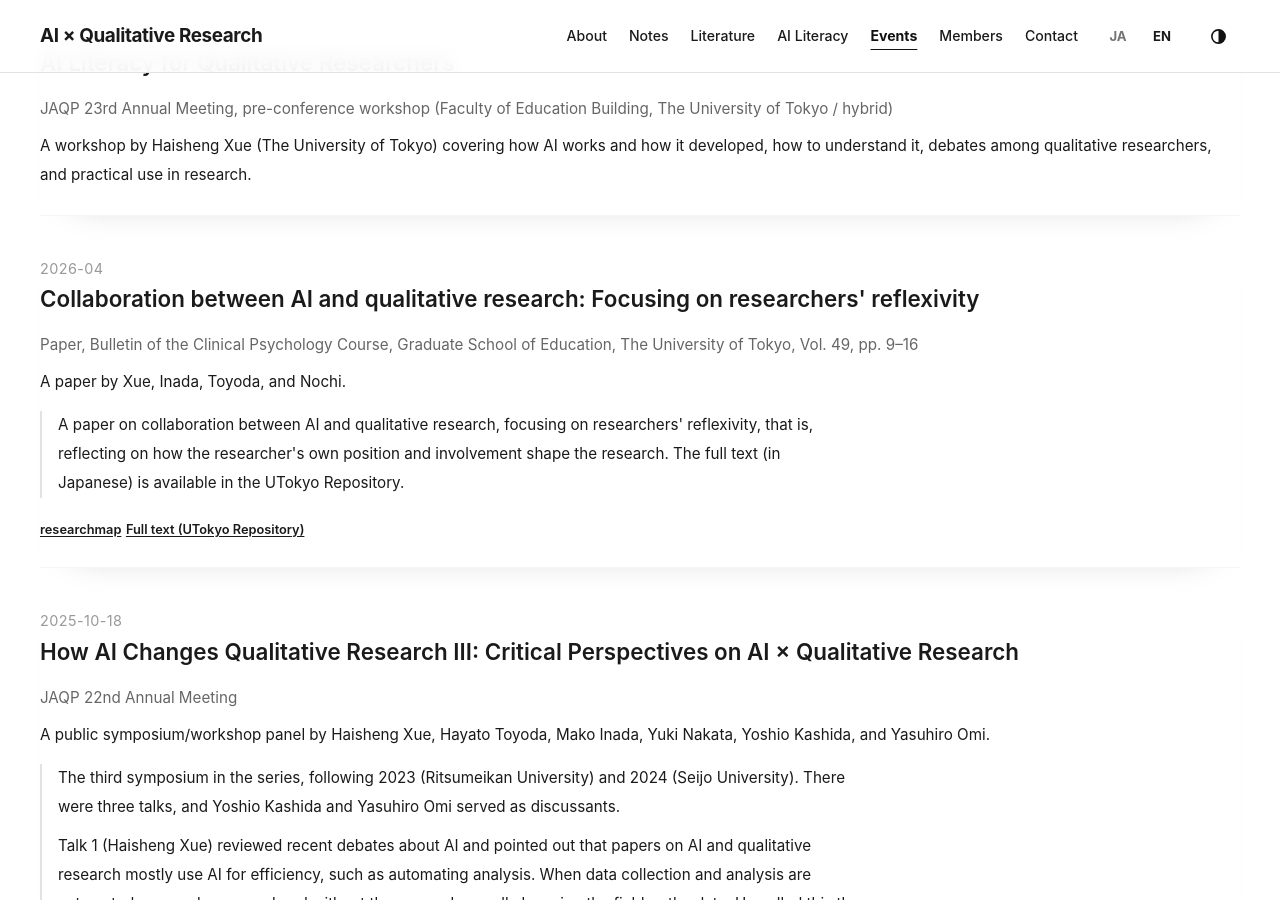
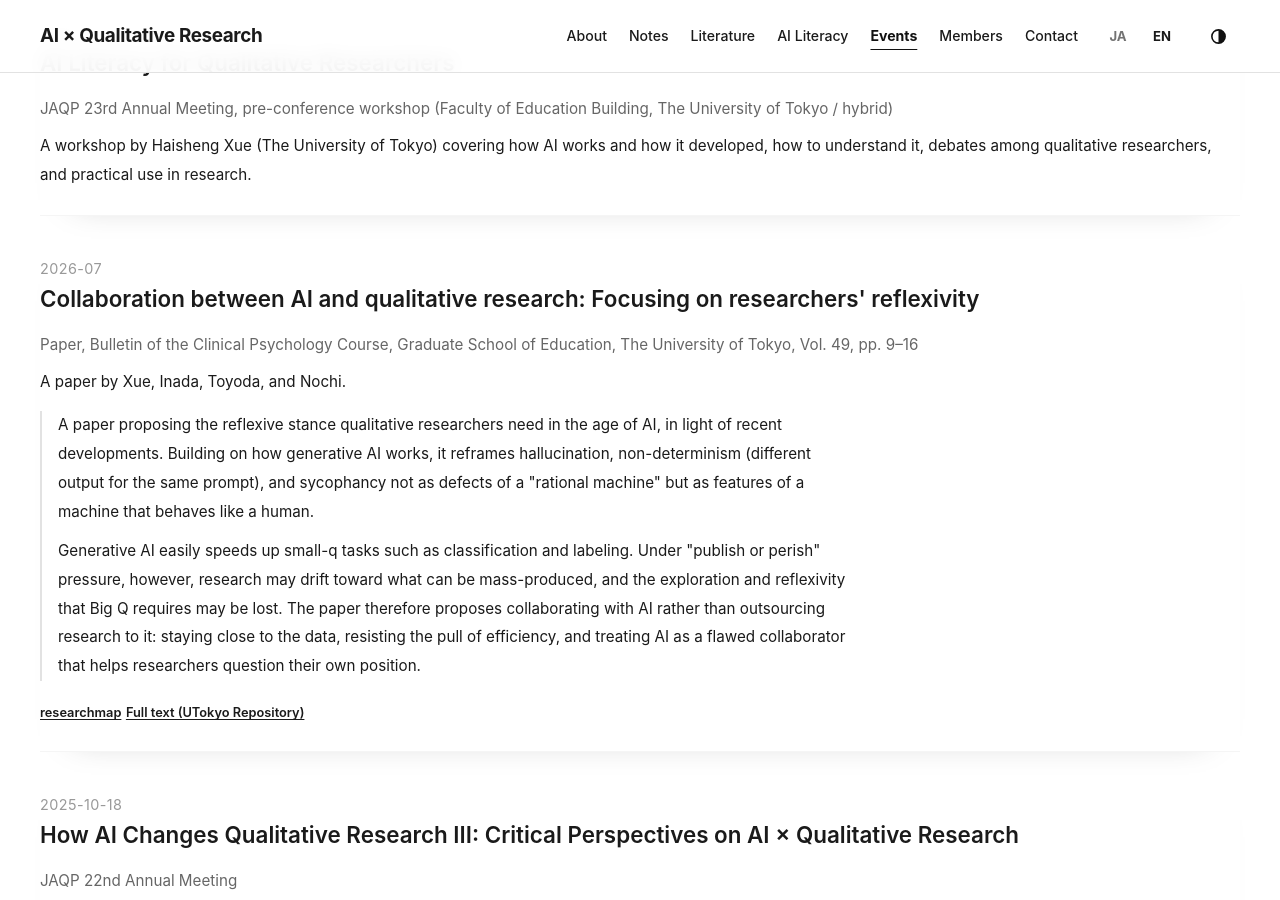
Before and after one commit to xuehaisheng/ai-qualitative-research, a Jekyll site: the page built from events.html, in a window 1280 px wide and 900 px high, scrolled down 885 px. Built offline with Jekyll 4.4.1, drawn with Linux system fonts in a browser that asks for light colours.

Commit message:
Fix the paper's date to 2026-07 and describe its content
Co-Authored-By: Claude Opus 5.5 <noreply@anthropic.com>
Claude-Session: https://claude.ai/code/session_01Lmg6w9NJRA6yGBV9Eynzga

```diff
--- a/_data/events.json
+++ b/_data/events.json
@@ -69,8 +69,8 @@
     ]
   },
   {
-    "id": "event-2026-04",
-    "date": "2026-04",
+    "id": "event-2026-07",
+    "date": "2026-07",
     "status": "past",
     "title": {
       "ja": "AIと質的研究の協働――研究者の反省性に着目して――",
@@ -106,8 +106,12 @@
     ],
     "details": [
       {
-        "ja": "AIと質的研究の協働について、研究者の反省性（研究者自身の立場や関わり方が研究にどう影響しているかをふり返ること）に着目して論じた論文。全文は東京大学学術機関リポジトリで読める。",
-        "en": "A paper on collaboration between AI and qualitative research, focusing on researchers' reflexivity, that is, reflecting on how the researcher's own position and involvement shape the research. The full text (in Japanese) is available in the UTokyo Repository."
+        "ja": "AIの最近の動向を踏まえて、AI時代の質的研究者が持つべき反省的な姿勢を提案した論文。生成AIの仕組みをふまえたうえで、ハルシネーション、非決定性（同じ指示でも毎回出力が変わること）、迎合といった性質を、「合理的な機械」の欠陥ではなく、「人間のように振る舞う機械」の特徴として捉え直した。",
+        "en": "A paper proposing the reflexive stance qualitative researchers need in the age of AI, in light of recent developments. Building on how generative AI works, it reframes hallucination, non-determinism (different output for the same prompt), and sycophancy not as defects of a \"rational machine\" but as features of a machine that behaves like a human."
+      },
+      {
+        "ja": "生成AIは、分類やラベリングのような small q 的な作業では効率を上げやすい。しかし「Publish or Perish」の圧力のもとでは、量産しやすい研究に傾き、Big Q が求める探索や反省性が失われるおそれがある。そこで、AIに研究を「外注する」のではなく、AIと「協働する」ことを提案し、データから離れないこと、効率性の誘惑を断ち切ること、AIを欠陥のある協働者とみなして自分の立場を問い直す相手にすることを挙げた。",
+        "en": "Generative AI easily speeds up small-q tasks such as classification and labeling. Under \"publish or perish\" pressure, however, research may drift toward what can be mass-produced, and the exploration and reflexivity that Big Q requires may be lost. The paper therefore proposes collaborating with AI rather than outsourcing research to it: staying close to the data, resisting the pull of efficiency, and treating AI as a flawed collaborator that helps researchers question their own position."
       }
     ]
   },
```
